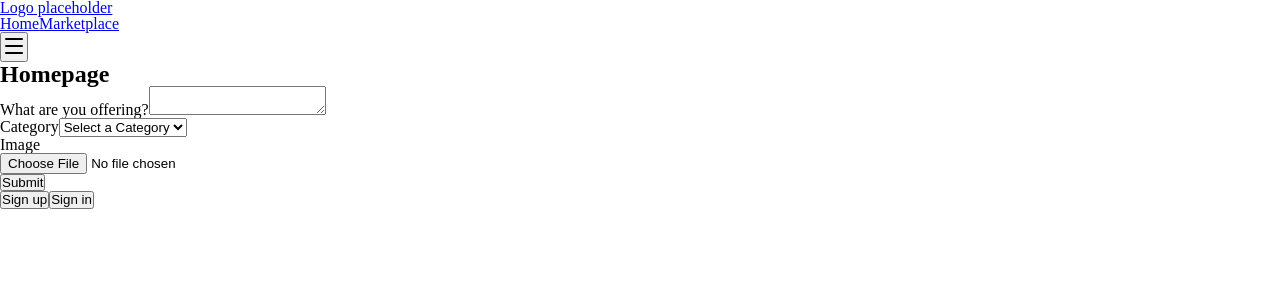
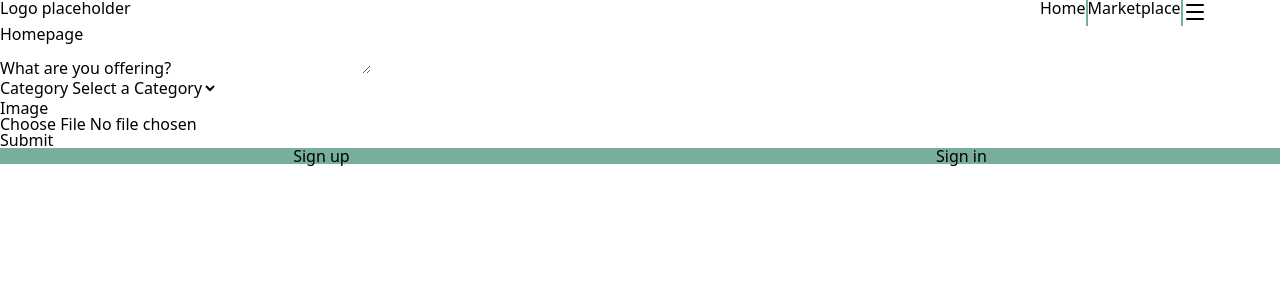
Before and after one commit to pepnochizzy/Uni-Cycle, a Next.js app: page / in a window 1280 px wide. Shown: the top 300 px of the page. Built offline with nearby package versions, Linux system fonts and the light colour scheme; no server answers.

Commit message:
chore: adding tailwind back

```diff
--- a/src/app/globals.css
+++ b/src/app/globals.css
@@ -1,8 +1,8 @@
-/* @import "tailwindcss"; */
+@import "tailwindcss";
 
 * {
-    margin: 0;
-    padding: 0;
-    box-sizing: border-box;
-    line-height: 1;
+  margin: 0;
+  padding: 0;
+  box-sizing: border-box;
+  line-height: 1;
 }
```
